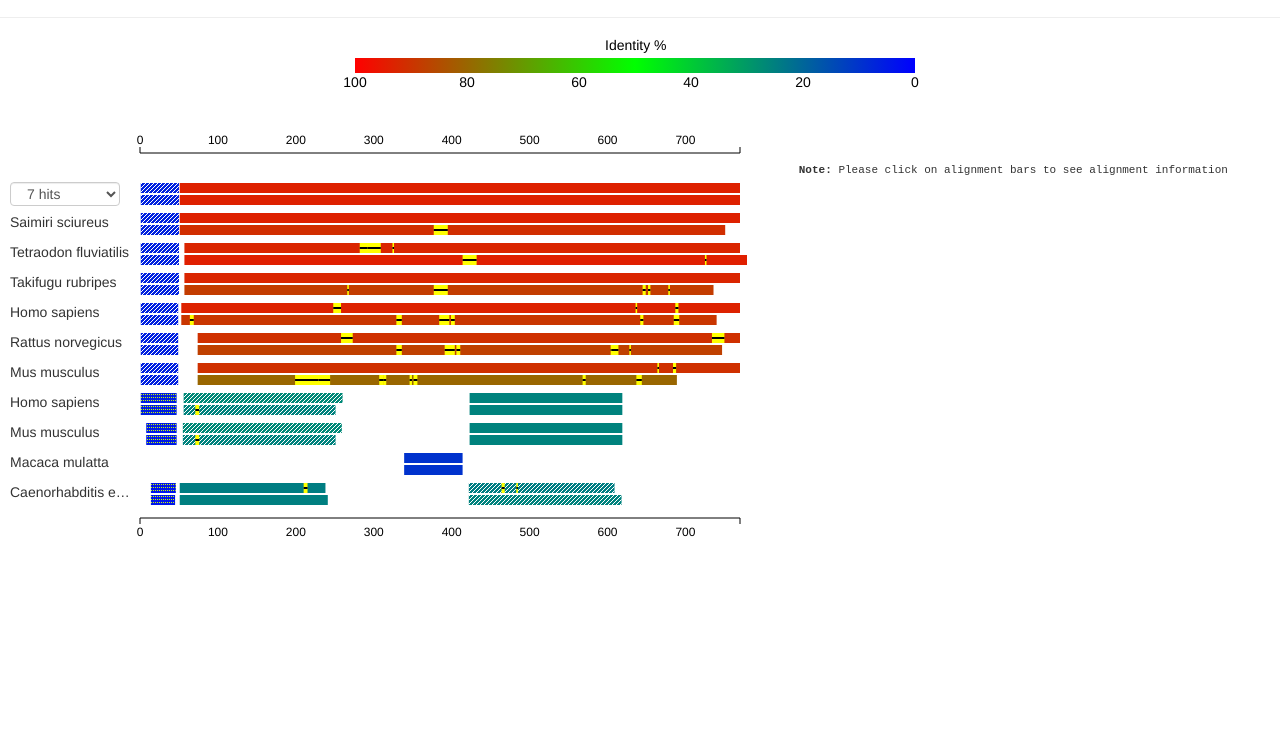
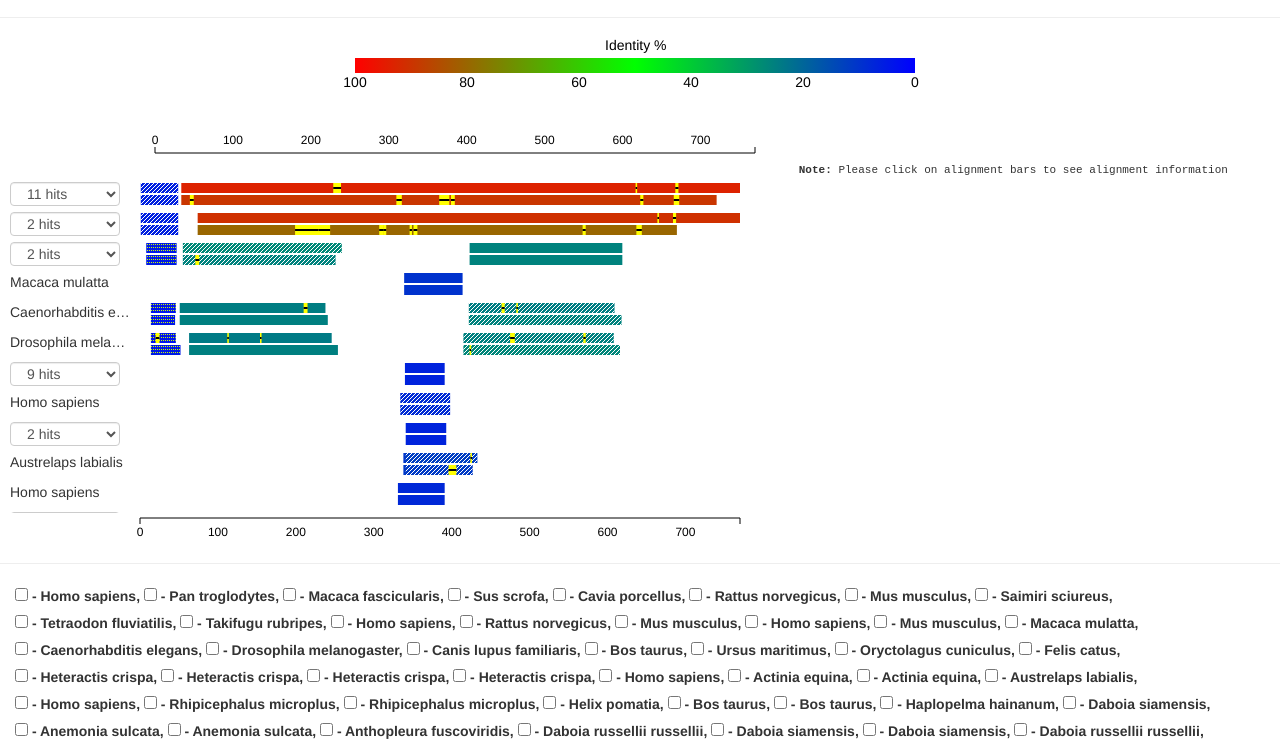
Before and after one commit to MadhukarSP/biojs-vis-UniprotProteinAlignment, a plain HTML site: page index.html in a window 1280 px wide. Shown: the part 56-800 px from the top of the page. Drawn offline with Linux system fonts and the light colour scheme.

Commit message:
Adding checkboxes to the page for selection

```diff
--- a/index.html
+++ b/index.html
@@ -64,7 +64,7 @@
 </div>
 
 
-<div id="xAxis_at_top"></div>
+<div id="xAxis_at_top" class="col-md-12"></div>
 <div class="outer col-md-7">
     <div id="wrapper" class="wrapperMargin">
     </div>
@@ -117,23 +117,11 @@
 </div>
 <div id="xAxis_at_bottom"></div>
 
+<hr/>
+<div id="checkboxSelection"></div>
+
 
 <div id="patternDiv"></div>
 
-<!--<script>-->
-
-    <!--$(function() {-->
-        <!--$(document).tooltip({-->
-            <!--content: function() {-->
-                <!--return $(this).attr('title');-->
-            <!--},-->
-            <!--style: {-->
-                <!--width: "50px",-->
-                <!--height: "100px"-->
-            <!--}-->
-        <!--});-->
-    <!--})-->
-<!--</script>-->
-
 </body>
 </html>
--- a/js/common.js
+++ b/js/common.js
@@ -237,6 +237,9 @@ function drawOverviewBars(blast_data, numberOfHits) {
     var alignmentInfoStart = "name='";
     var alignmentInfoEnd = "'";
     var alignmentInfo = "";
+    var defValue = "";
+
+    var threshold = Math.floor(queryLength / 100);
 
     for(var i=0; i < blast_data.length;) {
         if(blast_data[i].num_of_regions_left != 0) {
@@ -245,12 +248,12 @@ function drawOverviewBars(blast_data, numberOfHits) {
             flag=1;
 
             if(regions < blast_data.length
-                && blast_data[i].query_from == blast_data[regions].query_from
-                && blast_data[i].query_to == blast_data[regions].query_to
-                && blast_data[i].hit_from == blast_data[regions].hit_from
-                && blast_data[i].hit_to == blast_data[regions].hit_to
-                && blast_data[i].num_of_regions_left == blast_data[regions].num_of_regions_left
-                && blast_data[i].gaps == blast_data[regions].gaps) {
+                && threshold > (blast_data[regions].query_from - blast_data[i].query_from)
+                && threshold > (blast_data[regions].query_to - blast_data[i].query_to)
+                //&& threshold > (blast_data[regions].hit_from - blast_data[i].hit_from)
+                //&& threshold > (blast_data[regions].hit_to - blast_data[i].hit_to)
+                && blast_data[i].num_of_regions_left == blast_data[regions].num_of_regions_left) {
+                //&& blast_data[i].gaps == blast_data[regions].gaps) {
 
                 numOfOrganisms++;
                 qStart = parseInt(blast_data[i].query_from);
@@ -259,7 +262,9 @@ function drawOverviewBars(blast_data, numberOfHits) {
                 hLen = parseInt(blast_data[i].hit_to);
                 queryFullLength = qLen - qStart + 1;
 
-                alignmentInfo = alignmentInfoStart + "def:" + blast_data[i].def
+                defValue = blast_data[i].def.replace(/,/g, " ");
+
+                alignmentInfo = alignmentInfoStart + "def:" + defValue
                                 + "::Query:"+ qStart + " - " + qLen + "::Score:" + blast_data[i].score
                                 + "::eValue:" + blast_data[i].evalue
                                 + "::Identities:" + blast_data[i].identity + "/" + queryFullLength
@@ -284,7 +289,9 @@ function drawOverviewBars(blast_data, numberOfHits) {
             hLen = parseInt(blast_data[i].hit_to);
             queryFullLength = qLen - qStart + 1;
 
-            alignmentInfo = alignmentInfoStart + "def:" + blast_data[i].def
+            defValue = blast_data[i].def.replace(/,/g, " ");
+
+            alignmentInfo = alignmentInfoStart + "def:" + defValue
                             + "::Query:"+ qStart + " - " + qLen + "::Score:" + blast_data[i].score
                             + "::eValue:" + blast_data[i].evalue
                             + "::Identities:" + blast_data[i].identity + "/" + queryFullLength
@@ -354,6 +361,9 @@ function drawOverviewBars(blast_data, numberOfHits) {
     //Add axes to the graph
     addAxes(xScale, yScale, organismDetails);
 
+    //Add axes to the graph
+    addCheckboxes(organismDetails);
+
     //Add the Query bars to the graph
     addQueryBar(xScale, queryFromValues, queryToValues, hitFromValues, hitToValues, colorScale, numOfRegionsLeft,
         gaps, qseq, hseq, score, eValue,midLine, def, identities, positives);
@@ -361,6 +371,49 @@ function drawOverviewBars(blast_data, numberOfHits) {
     //Add the Hit bars to the graph
     addHitBar(xScale, hitFromValues, hitToValues, queryFromValues,queryToValues, colorScale, numOfRegionsLeft,
         gaps, qseq, hseq, score, eValue,midLine, def, identities, positives);
+}
+
+function addCheckboxes(organismDetails) {
+
+    var checkboxesOuter = d3.select('#checkboxSelection')
+                            .attr('class', 'col-md-12');
+
+    for(var i=0; i<organismDetails.length; i++) {
+        if(organismDetails[i].split(',').length > 2) {
+
+            for(var k=1; k< organismDetails[i].split(',').length;k++) {
+                checkboxesOuter.append("foreignObject")
+                    .html("<label class=''><input type='checkbox'>" + " - "
+                    + organismDetails[i].split(',')[k].split("-->")[0] + ",&nbsp;" + "</label>")
+            }
+        } else {
+
+            checkboxesOuter.append("foreignObject")
+                .html("<label class=''><input type='checkbox'>" + " - "
+                + organismDetails[i].split(',')[1].split("-->")[0] + ",&nbsp;" + "</label>")
+        }
+        //checkboxesOuter.append("foreignObject")
+            //.attr("width", 160)
+            //.attr("height",35)
+            //.append("xhtml:body")
+            //.style("font", "12px")
+            //.style("z-index", 9)
+            //.html("<label class=''><input type='checkbox'>" + " - " + organismDetails[i].split(',')[1].split("-->")[0]
+            // + ",&nbsp;" + "</label>")
+            //.append("input")
+            //.attr("checked", true)
+            //.attr("type", "checkbox")
+            //.attr("onClick", "change(this)")
+            //.append('label')
+            //.text(" " + organismDetails[i].split(',')[1].split("-->")[0] + " ");
+    }
+
+        //.append('label')
+        //.text("Label name ")
+        //.append("input")
+        //.attr("checked", true)
+        //.attr("type", "checkbox")
+        //.attr("onClick", "change(this)");
 }
 
 //Add axes to the graph
@@ -416,7 +469,7 @@ function addAxes(xScale, yScale, organismDetails) {
 
     canvas.append('g')
         //.attr("transform", "translate(782,24)")
-        .attr('id','rightyaxisDropDown')
+        .attr('id','leftyaxisDropDown')
         .call(yAxisLeftDropDown)
         .selectAll('.tick')
         .attr("transform", function (d,i) {return "translate(" + QueryDropDownX_translate + "," + (QueryDropDownY_translate + (i*widthBtnBars)) + ")"})
```
